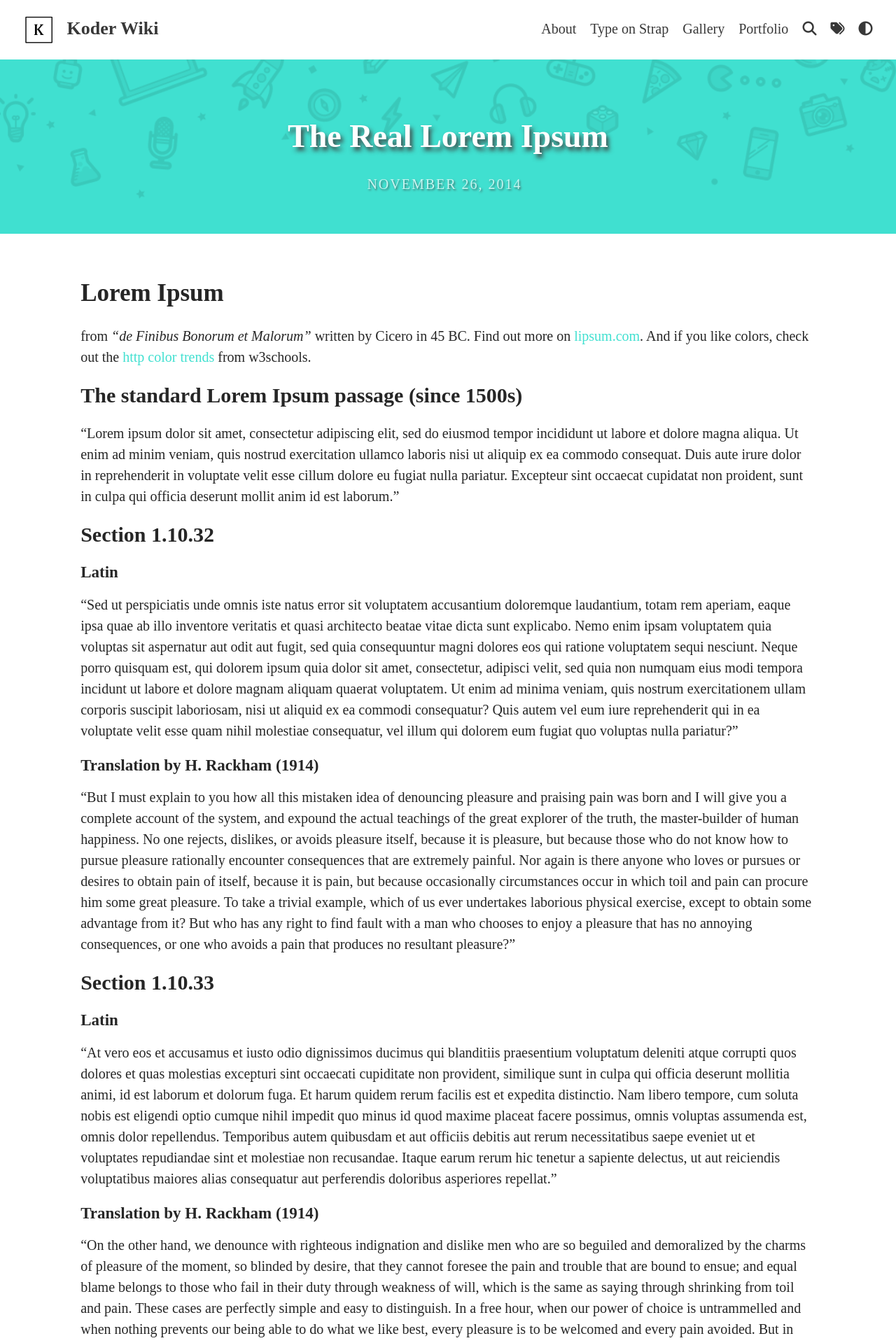
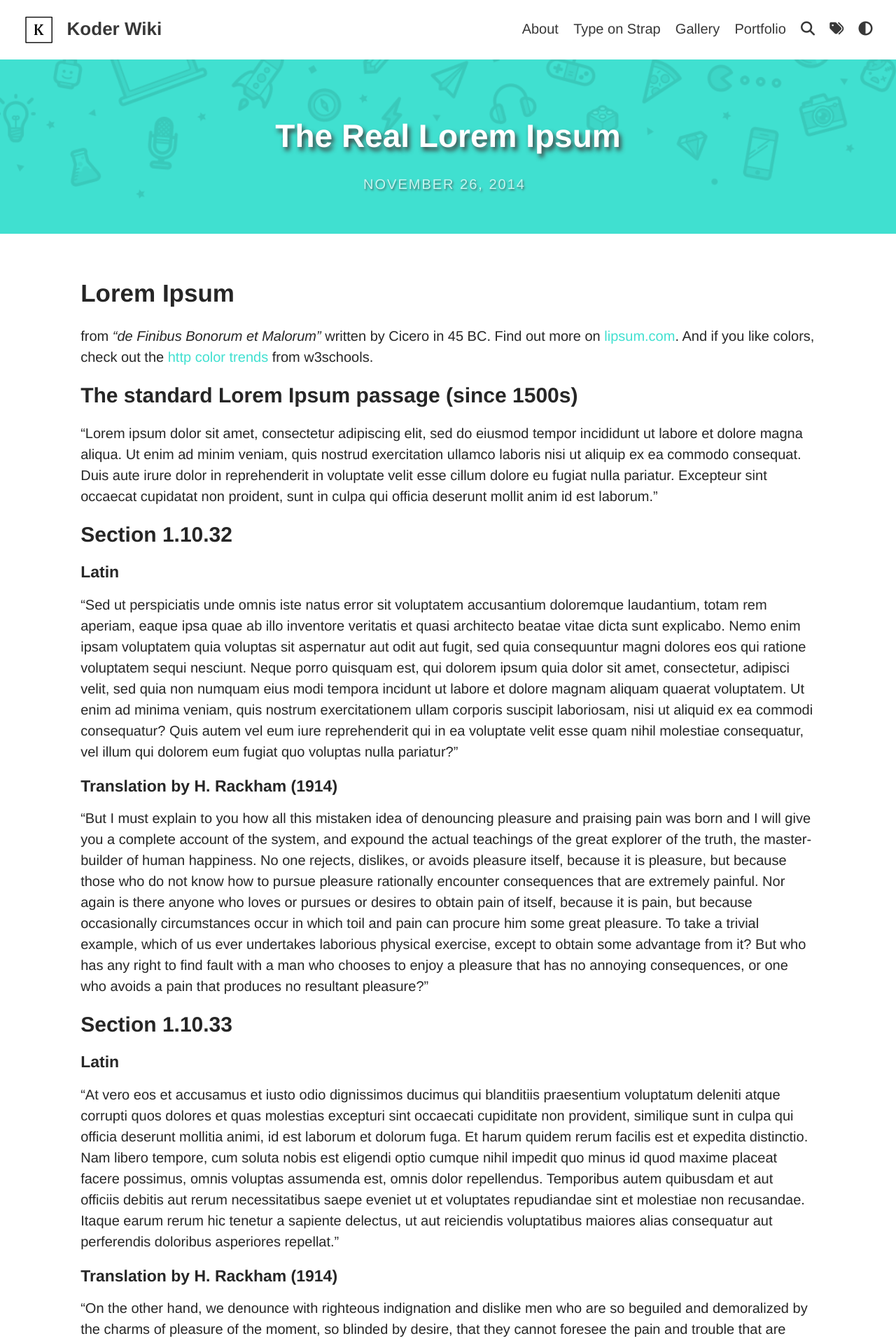
Before and after one commit to KoderWiki/Kontrl-Enter.github.io, a Jekyll site: the page built from _posts/2014-11-26-lorem-ipsum.md, in a window 1280 px wide. Shown: the top 1919 px of the page at 70% size. Built offline with Jekyll 4.4.1, drawn with Linux system fonts in a browser that asks for light colours; some web fonts are replaced; a script that is not in the unit is left out.

Commit message:
Update _variables.scss

```diff
--- a/_sass/base/_variables.scss
+++ b/_sass/base/_variables.scss
@@ -1,7 +1,7 @@
 /* TYPOGRAPHY */
-$font-family-main: 'SOGANGUNIVERSITYTTF';
-$font-family-headings: 'SOGANGUNIVERSITYTTF';
-$font-family-logo: 'SOGANGUNIVERSITYTTF';
+$font-family-main: 'SOGANGUNIVERSITYTTF', Helvetica, Arial, sans-serif;
+$font-family-headings: 'SOGANGUNIVERSITYTTF', Helvetica, Arial, sans-serif;
+$font-family-logo: 'SOGANGUNIVERSITYTTF', Helvetica, Arial, sans-serif;
 $font-size: 1.25em;
 
 $monospace: Consolas, Menlo, Monaco, Lucida Console, Liberation Mono, DejaVu Sans Mono, Bitstream Vera Sans Mono, Courier New, monospace, sans-serif !default;
```
